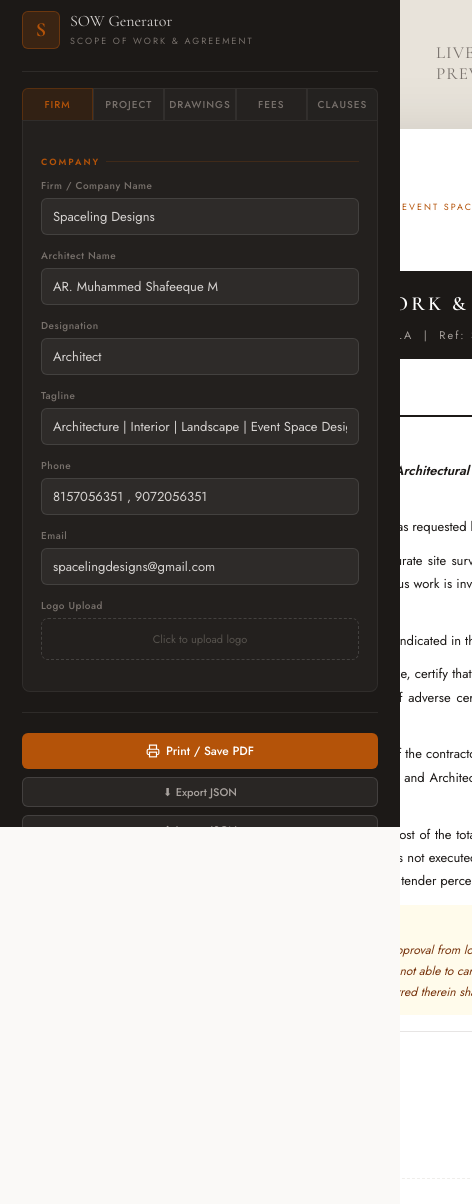
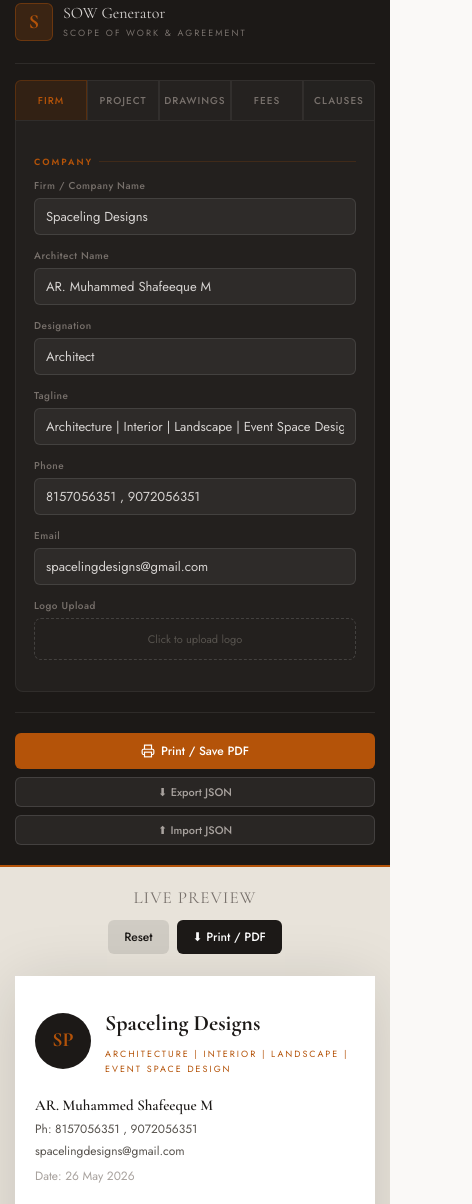
Before and after one commit to xdgdotcom-beep/spaceling, a plain HTML site: page tools/scope-of-work-generator.html in a window 390 px wide. Shown: the part 17-1221 px from the top of the page, 472 px wide, since content can reach past the window. Drawn offline with nearby package versions, Linux system fonts and the light colour scheme.

Commit message:
Update scope-of-work-generator.html

```diff
--- a/tools/scope-of-work-generator.html
+++ b/tools/scope-of-work-generator.html
@@ -96,6 +96,7 @@ textarea.fc{resize:vertical;min-height:60px;}
   background:transparent;border:none;border-bottom:1px solid rgba(255,255,255,0.15);
   color:#d6d3d1;font-size:12px;font-family:'Jost',sans-serif;outline:none;
   flex:1;padding:2px 0;
+  min-width:0;
 }
 .drawing-item input[type=text]:focus{border-bottom-color:var(--accent);}
 
@@ -140,7 +141,9 @@ textarea.fc{resize:vertical;min-height:60px;}
 
 /* ── DOCUMENT ── */
 .doc{
-  width:800px;background:var(--white);
+  width:100%;
+  max-width:800px;
+  background:var(--white);
   box-shadow:0 8px 60px rgba(0,0,0,0.14);
   font-family:'Jost',sans-serif;font-size:13.5px;
   line-height:1.75;color:var(--ink);
@@ -151,6 +154,8 @@ textarea.fc{resize:vertical;min-height:60px;}
   padding:28px 48px 18px;
   border-bottom:2px solid var(--ink);
   display:flex;justify-content:space-between;align-items:flex-start;
+  flex-wrap: wrap;
+  gap: 15px;
 }
 .dh-brand{display:flex;align-items:center;gap:14px;}
 .dh-logo{
@@ -197,7 +202,8 @@ textarea.fc{resize:vertical;min-height:60px;}
 .d-inclusions li::before{content:attr(data-n)'.';color:var(--accent);font-weight:600;flex-shrink:0;min-width:22px;}
 
 /* fee table */
-.fee-table{width:100%;border-collapse:collapse;margin-top:8px;}
+.fee-table-wrapper { width: 100%; overflow-x: auto; margin-top: 8px; }
+.fee-table{width:100%;border-collapse:collapse; min-width: 500px;}
 .fee-table th{
   text-align:left;font-size:10px;letter-spacing:1.5px;text-transform:uppercase;
   color:var(--white);background:var(--ink);padding:9px 12px;font-weight:600;
@@ -237,10 +243,12 @@ textarea.fc{resize:vertical;min-height:60px;}
   display:flex;justify-content:space-between;align-items:flex-end;
   padding:20px 0 8px;margin-top:16px;
   border-top:1px solid var(--border);
+  flex-wrap: wrap;
+  gap: 30px;
 }
-.sig-col{text-align:center;min-width:160px;}
+.sig-col{text-align:center;min-width:160px; flex: 1;}
 .sig-role{font-size:11px;letter-spacing:1.5px;text-transform:uppercase;color:var(--mid);margin-bottom:4px;}
-.sig-line{border-bottom:1px solid var(--ink);width:160px;height:36px;margin:0 auto 6px;}
+.sig-line{border-bottom:1px solid var(--ink);width:100%;max-width:160px;height:36px;margin:0 auto 6px;}
 .sig-name{font-family:'Cormorant Garamond',serif;font-size:14px;color:var(--ink);font-weight:600;}
 
 /* footer */
@@ -248,6 +256,8 @@ textarea.fc{resize:vertical;min-height:60px;}
   border-top:2px solid var(--ink);padding:14px 48px;
   display:flex;justify-content:space-between;align-items:center;
   font-size:11px;color:var(--pale);
+  flex-wrap: wrap;
+  gap: 10px;
 }
 .df strong{color:var(--mid);}
 
@@ -258,14 +268,64 @@ textarea.fc{resize:vertical;min-height:60px;}
 .mt8{margin-top:8px;}
 .mt12{margin-top:12px;}
 
+/* ── MEDIA QUERIES (MOBILE RESPONSIVE) ── */
+@media (max-width: 900px) {
+  .app {
+    display: flex;
+    flex-direction: column;
+  }
+  .sidebar {
+    position: static;
+    height: auto;
+    width: 100%;
+    padding: 20px 15px;
+    border-bottom: 2px solid var(--accent);
+  }
+  .preview {
+    padding: 20px 15px;
+  }
+  .dh, .dt, .db, .df {
+    padding-left: 20px;
+    padding-right: 20px;
+  }
+  .page-break-line {
+    margin: 28px -20px;
+  }
+  .dh-right {
+    text-align: left;
+  }
+  .fee-summary {
+    grid-template-columns: 1fr;
+    text-align: center;
+  }
+  .d-inclusions {
+    grid-template-columns: 1fr;
+  }
+  .fr {
+    grid-template-columns: 1fr;
+  }
+  .prev-toolbar {
+    flex-direction: column;
+    gap: 12px;
+  }
+  .tab-btn {
+    padding: 12px 4px;
+  }
+}
+
 /* ── PRINT ── */
 @media print{
   body{background:white;}
   .app{display:block;}
   .sidebar,.prev-toolbar{display:none!important;}
   .preview{padding:0;background:white;}
-  .doc{box-shadow:none;width:100%;}
+  .doc{box-shadow:none;width:100%; max-width: 100%;}
   .page-break-line{display:none;}
+  .dh, .dt, .db, .df { padding-left: 48px; padding-right: 48px; }
+  .fee-summary { grid-template-columns: 1fr 1fr 1fr; text-align: left; }
+  .d-inclusions { grid-template-columns: 1fr 1fr; }
+  .dh-right { text-align: right; }
+  .sig-row { flex-wrap: nowrap; gap: 0; }
 }
 
 /* ── SCROLL ── */
@@ -690,11 +750,12 @@ function render() {
       <div class="dp-red" style="margin-top:6px;">Service Advance Fee Amount (${advPct}% of total Fee) = Rs. ${fmt(advance)}/-</div>
       <div class="ds-sub" style="margin-top:18px;">3.1 Mode of Payment</div>
       <div class="dp">A maximum of <strong>${maxVisits||9} site visits</strong> will be made for this remuneration. Further on request site visits will be charged Rs. <span style="color:var(--accent2);">${fmt(visitCharge)}</span>/- per visit.</div>
-      <div class="dp">For each of the service in scope of, the Consultants shall be paid in the following stage consistent with the work done plus reimbursable expenses as agreed upon. Payment made of the Consultants is on account.</div>
-      <table class="fee-table" style="margin-top:16px;">
-        <thead><tr><th>Stage</th><th>Description</th><th>Basis</th><th>Amount</th></tr></thead>
-        <tbody>${stageRows}</tbody>
-      </table>
+      <div class="fee-table-wrapper">
+        <table class="fee-table">
+          <thead><tr><th>Stage</th><th>Description</th><th>Basis</th><th>Amount</th></tr></thead>
+          <tbody>${stageRows}</tbody>
+        </table>
+      </div>
       <div class="fee-summary">
         <div class="fee-s-item"><div class="fee-s-label">Rate / sqft</div><div class="fee-s-val">₹${rate}/-</div></div>
         <div class="fee-s-item"><div class="fee-s-label">Total Fee</div><div class="fee-s-val">₹${fmt(totalFee)}/-</div></div>
```
